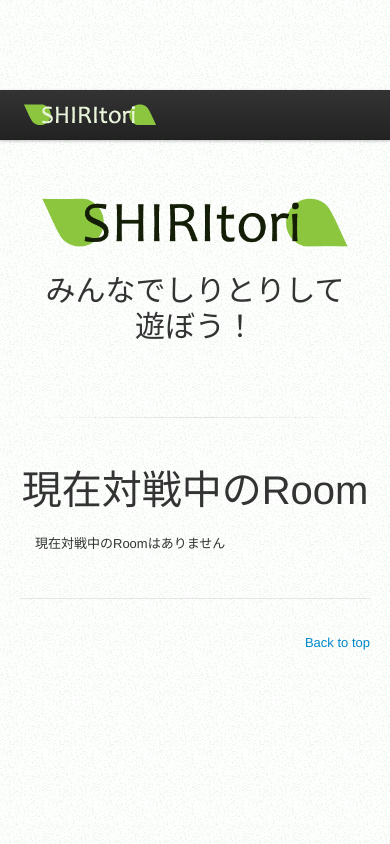
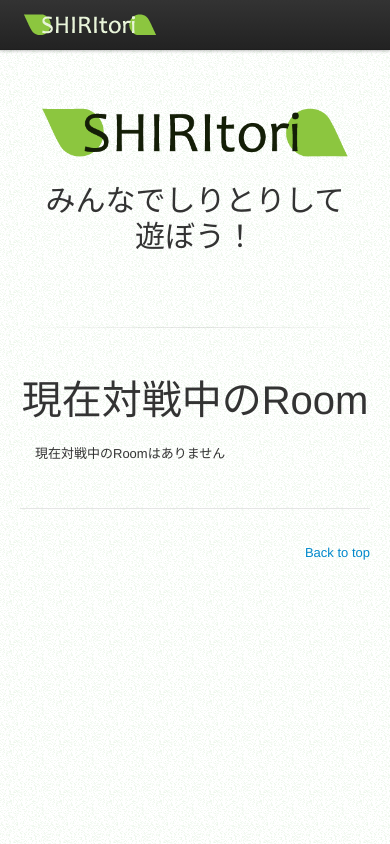
Before and after one commit to keiko713/shiritori, a Django app: template templates/index.html in a window 390 px wide. Run offline with Django 3.2, Linux system fonts and the light colour scheme; the template is opened without the code that fills it, so the values that code supplies are empty; some libraries are stand-ins or nearby versions.

Commit message:
modify css for responsive design (need to fix more), change google analytics javascript

```diff
--- a/static/css/docs.css
+++ b/static/css/docs.css
@@ -223,3 +223,10 @@ input[disabled].input-join {
   margin-bottom: 0;
   color: #555;
 }
+
+/* for Responsive */
+@media (max-width: 980px) {
+  body {
+    padding-top: 0;
+  }
+}
--- a/templates/base.html
+++ b/templates/base.html
@@ -10,6 +10,7 @@
 
   var _gaq = _gaq || [];
   _gaq.push(['_setAccount', 'UA-21857766-3']);
+  _gaq.push(['_setDomainName', 'playshiritori.com']);
   _gaq.push(['_trackPageview']);
 
   (function() {
```
